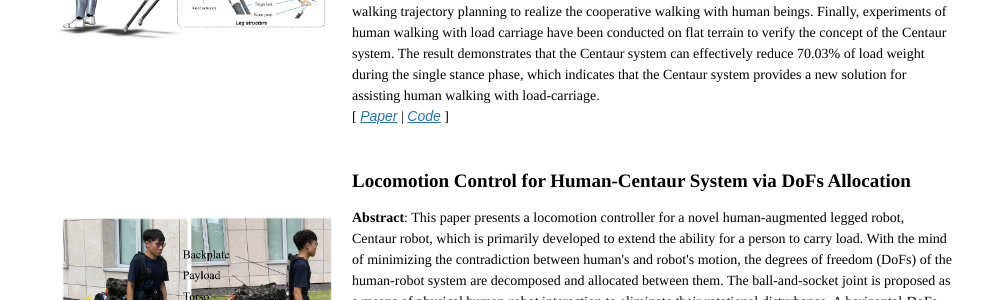
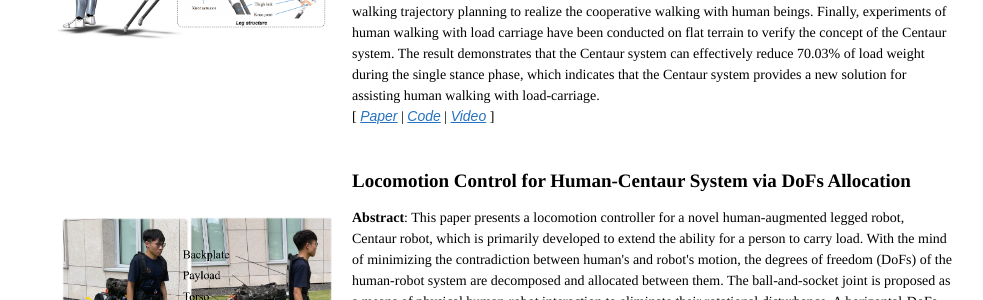
Before and after one commit to xtimberlake/xtimberlake.github.io, a Jekyll site: the page built from index.html, in a window 1280 px wide and 900 px high, scrolled down 842 px. Shown: the part 152-452 px from the top of the window, without its empty margins (172-1155 px from the left). Built offline with Jekyll 4.4.1, drawn with Linux system fonts in a browser that asks for light colours; the list of posts is cut into pages by our own code.

Commit message:
update video link

```diff
--- a/index.html
+++ b/index.html
@@ -82,7 +82,8 @@ title: {{ site.name }}
           <br>
           [
           <a href="https://ieeexplore.ieee.org/document/9981394" style="font-family: Arial, Helvetica, sans-serif;text-decoration: underline;"> <em>Paper</em></a> |
-          <a href="https://github.com/xtimberlake/xrl0923" style="font-family: Arial, Helvetica, sans-serif;text-decoration: underline;"> <em>Code</em></a>
+          <a href="https://github.com/xtimberlake/xrl0923" style="font-family: Arial, Helvetica, sans-serif;text-decoration: underline;"> <em>Code</em></a> |
+          <a href="https://www.bilibili.com/video/BV1zu411n7ss" style="font-family: Arial, Helvetica, sans-serif;text-decoration: underline;"> <em>Video</em></a>
           ]
         </div>
         <!-- <div id="content" style="height:10px;width:600px;float:left;font-size: 14px;">
```
